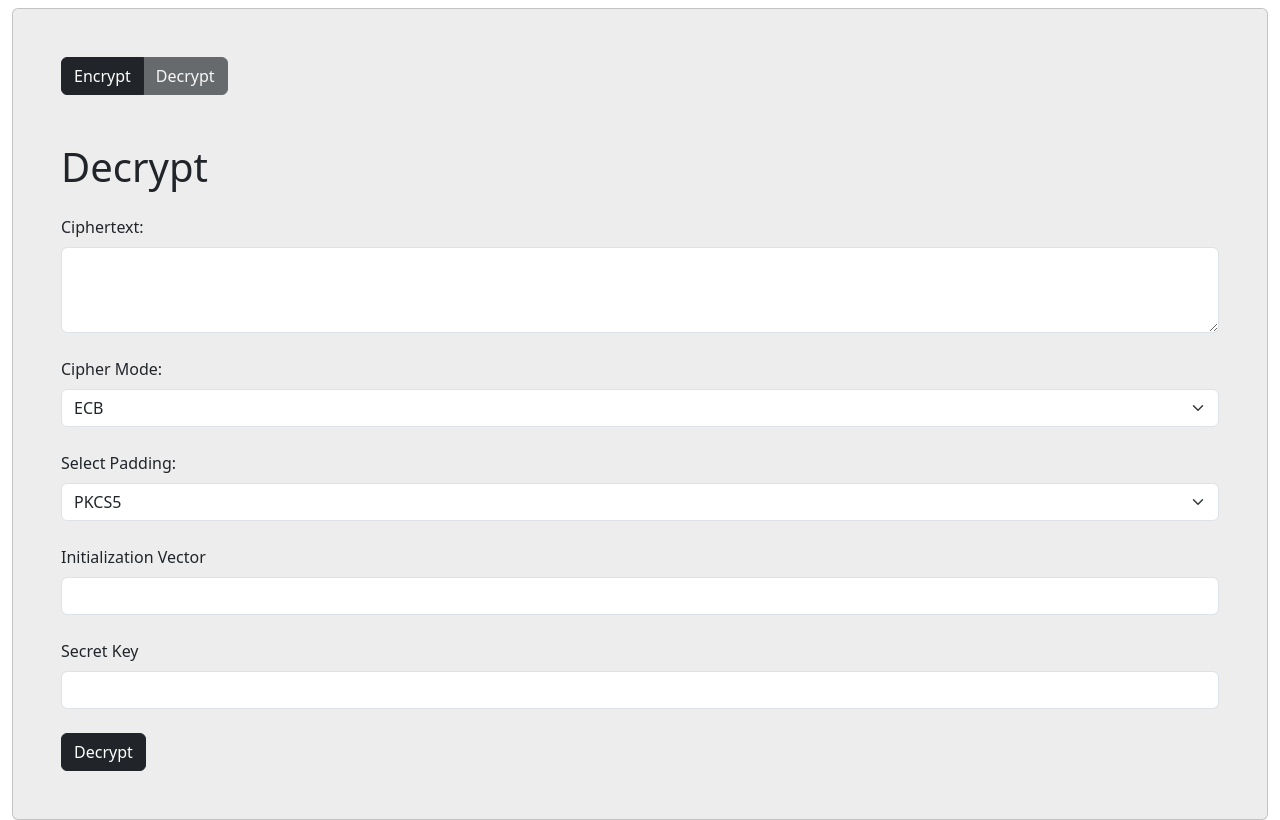
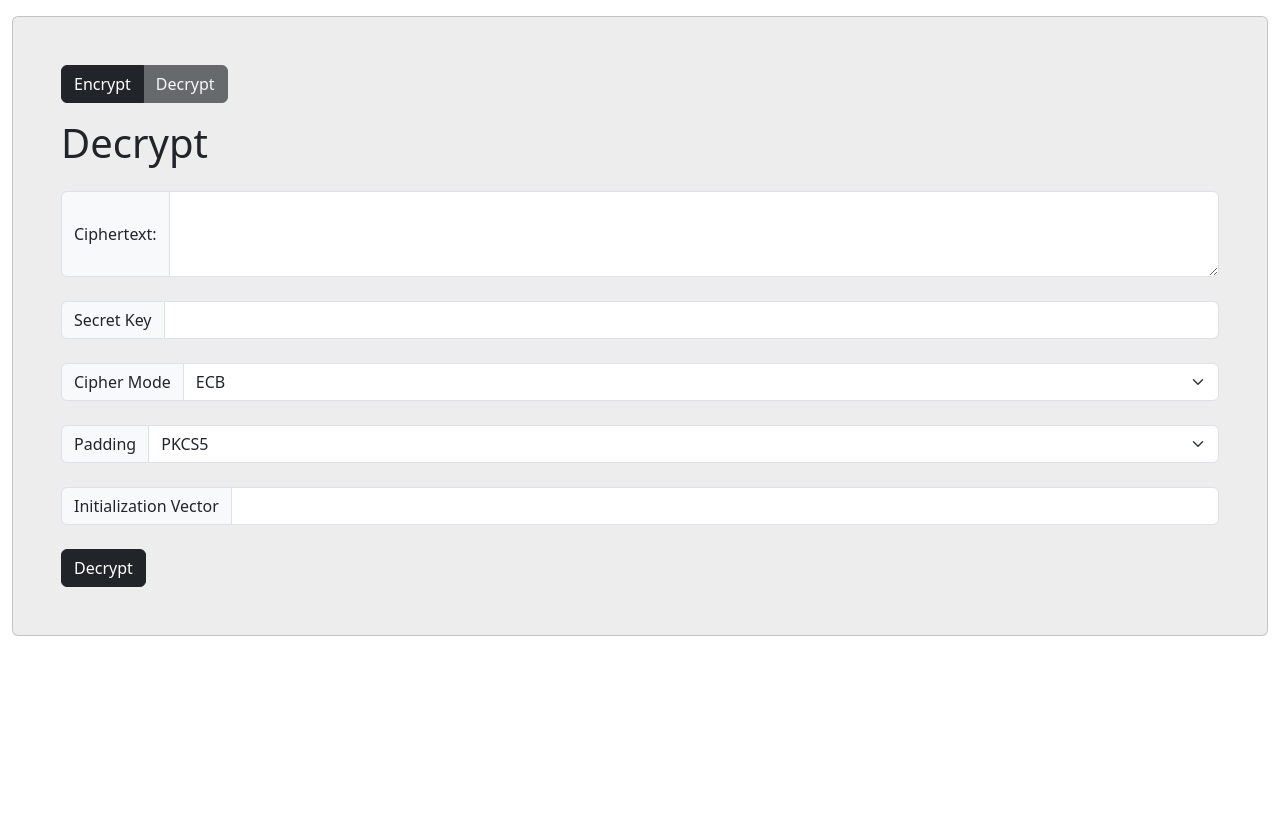
Before and after one commit to CarlosAmul/simple-aes, a React (Vite) app: page / in a window 1280 px wide. Built offline with nearby package versions, Linux system fonts and the light colour scheme.

Commit message:
Redesigned the form control

```diff
--- a/src/App.jsx
+++ b/src/App.jsx
@@ -12,11 +12,11 @@ function App() {
 
   return (
     <div id='container'>
-      <Container fluid className='mt-2'>
+      <Container fluid className='mt-3'>
         <Col>
           <Card body id="decrypt-container" style={{ backgroundColor: '#EDEDED' }}>
             <div id='options'>
-              <ButtonGroup className='mb-5'>
+              <ButtonGroup className='mb-3'>
                 <Button
                   disabled={mode === 'Encrypt'} onClick={() => setMode("Encrypt")}
                   variant='dark'>
--- a/src/Decrypt.jsx
+++ b/src/Decrypt.jsx
@@ -1,6 +1,6 @@
 import { useState } from "react"
 import CryptoJS from "crypto-js"
-import { Button, Card, Form, Row } from "react-bootstrap"
+import { Button, Card, Form, InputGroup, Row } from "react-bootstrap"
 
 export default function Decrypt() {
 
@@ -47,34 +47,34 @@ export default function Decrypt() {
         <div id="decrypt-container">
             <Form>
                 <h1 className="mb-4">Decrypt</h1>
-                <Form.Group className="mb-4">
-                    <Form.Label>Ciphertext:</Form.Label>
+                <InputGroup className="mb-4">
+                    <InputGroup.Text>Ciphertext:</InputGroup.Text>
                     <Form.Control as='textarea' rows={3}
                         onChange={(e) => setCiphertext(e.target.value)} value={ciphertext}
                     />
-                </Form.Group>
-                <Form.Group className="mb-4">
-                    <Form.Label>Cipher Mode:</Form.Label>
-                    <Form.Select value={mode} onChange={(e) => setMode(e.target.value)}>
+                 </InputGroup>
+                 <InputGroup className="mb-4">
+                    <InputGroup.Text>Secret Key</InputGroup.Text>
+                    <Form.Control type="text" value={secret} onChange={(e) => setSecret(e.target.value)} />
+                </InputGroup>
+                <InputGroup className="mb-4">
+                <InputGroup.Text >Cipher Mode</InputGroup.Text>
+                <Form.Select value={mode} onChange={(e) => setMode(e.target.value)}>
                         <option value={"ECB"}>ECB</option>
                         <option value={"CBC"}>CBC</option>
                     </Form.Select>
-                </Form.Group>
-                <Form.Group className="mb-4">
-                    <Form.Label>Select Padding:</Form.Label>
+                </InputGroup>
+                <InputGroup className="mb-4">
+                    <InputGroup.Text>Padding</InputGroup.Text>
                     <Form.Select value={padding} onChange={(e) => setPadding(e.target.value)}>
                         <option value={"None"}>None</option>
                         <option value={"PKCS5"}>PKCS5</option>
                     </Form.Select>
-                </Form.Group>
-                <Form.Group className="mb-4">
-                    <Form.Label>Initialization Vector</Form.Label>
+                </InputGroup>
+                <InputGroup className="mb-4">
+                    <InputGroup.Text>Initialization Vector</InputGroup.Text>
                     <Form.Control type="text" value={initVector} onChange={(e) => setInitVector(e.target.value)} />
-                </Form.Group>
-                <Form.Group className="mb-4">
-                    <Form.Label>Secret Key</Form.Label>
-                    <Form.Control type="text" value={secret} onChange={(e) => setSecret(e.target.value)} />
-                </Form.Group>
+                </InputGroup>
 
                 <Button variant="dark" onClick={decrypt}>Decrypt</Button>
             </Form>
```
